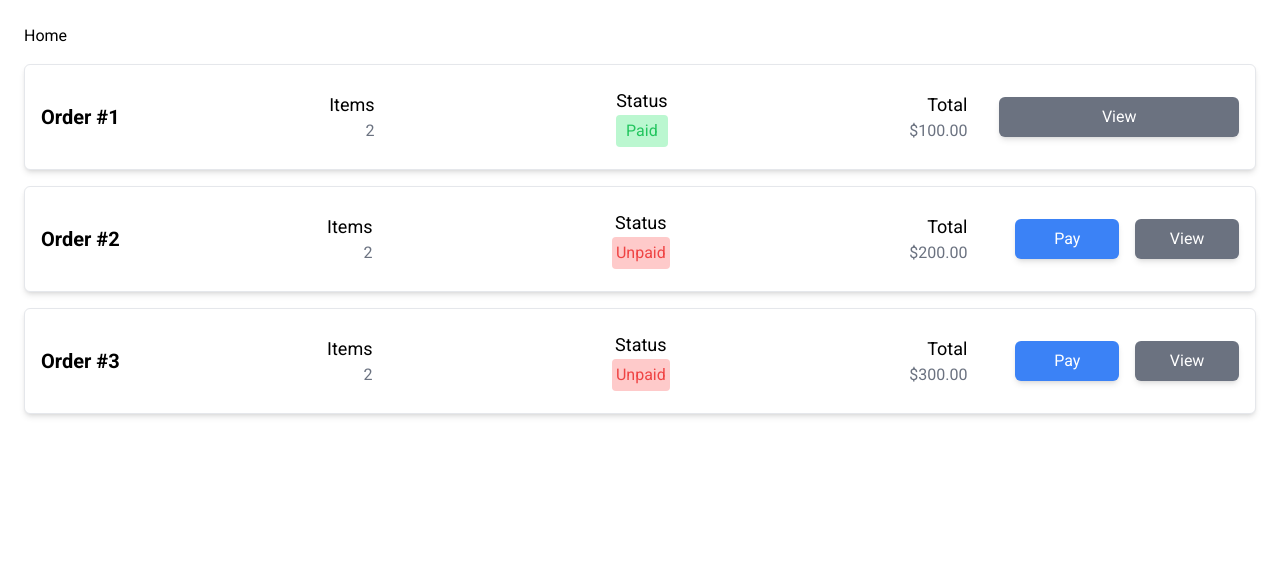
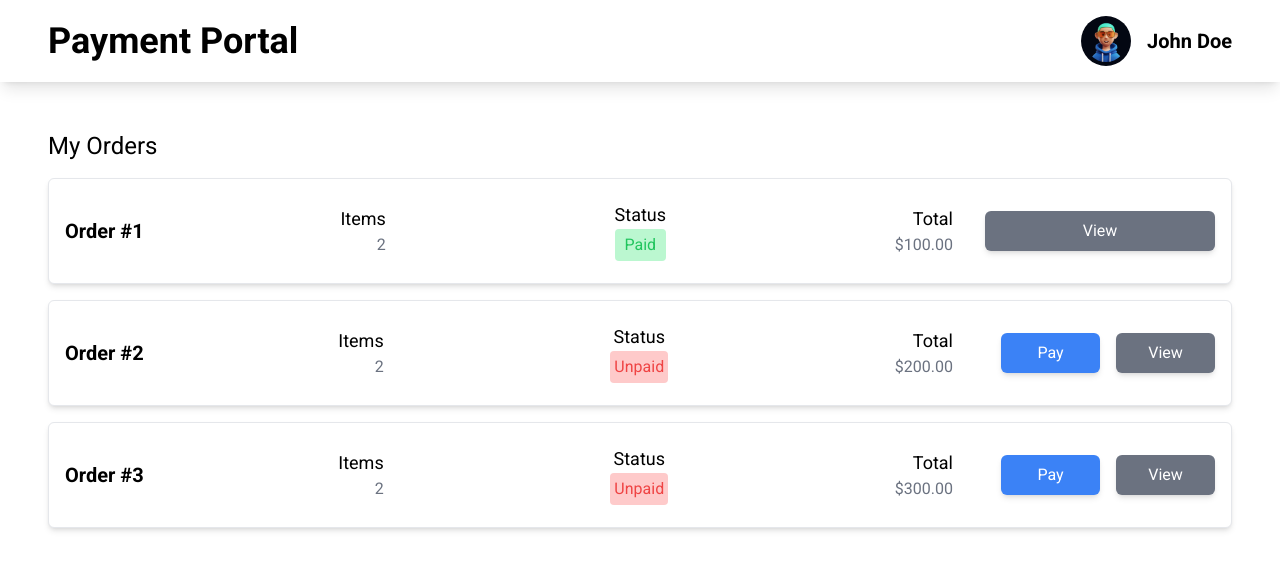
Before and after one commit to KhallilB/payment-portal, a Next.js app: page / in a window 1280 px wide. Shown: the top 570 px of the page. Built offline with nearby package versions, Linux system fonts and the light colour scheme.

Commit message:
update styling

```diff
--- a/src/app/page.tsx
+++ b/src/app/page.tsx
@@ -3,7 +3,7 @@ import OrderListTemplate from '@/modules/orders/templates/orderListTemplate'
 export default function Home() {
   return (
     <div className="container mx-auto p-6">
-      <h1>Home</h1>
+      <h1 className="text-2xl">My Orders</h1>
       <OrderListTemplate />
     </div>
   )
--- /dev/null
+++ b/src/app/template.tsx
@@ -0,0 +1,5 @@
+import DashboardLayout from '@/modules/layout/templates/dashboard'
+
+export default function Template({ children }: { children: React.ReactNode }) {
+  return <DashboardLayout>{children}</DashboardLayout>
+}
--- /dev/null
+++ b/src/modules/layout/components/navbar.tsx
@@ -0,0 +1,20 @@
+import Image from 'next/image'
+
+export default function Navbar() {
+  return (
+    <div className="flex items-center justify-between px-12 py-4 shadow-lg">
+      <h1 className="text-4xl font-bold">Payment Portal</h1>
+
+      <div className="flex flex-row items-center">
+        <Image
+          src="/avatar.png"
+          alt="user avatar"
+          width={50}
+          height={0}
+          className="h-auto rounded-full bg-gray-950 p-1"
+        />
+        <h3 className="ml-4 hidden text-xl font-bold lg:block">John Doe</h3>
+      </div>
+    </div>
+  )
+}
--- /dev/null
+++ b/src/modules/layout/templates/dashboard.tsx
@@ -0,0 +1,14 @@
+import Navbar from '@/modules/layout/components/navbar'
+
+export default function DashboardLayout({
+  children,
+}: {
+  children: React.ReactNode
+}) {
+  return (
+    <div>
+      <Navbar />
+      <div className="container mx-auto p-6">{children}</div>
+    </div>
+  )
+}
--- a/src/modules/orders/templates/payOrderTemplate.tsx
+++ b/src/modules/orders/templates/payOrderTemplate.tsx
@@ -1,10 +1,12 @@
 'use client'
 import { useEffect, useState } from 'react'
+import { useRouter } from 'next/navigation'
 
 import PaymentTab from '@/modules/orders/components/paymentTab'
 import StripePayment from '@/modules/orders/components/stripePayment'
 import CheckPayment from '@/modules/orders/components/checkPayment'
 import WirePayment from '@/modules/orders/components/wirePayment'
+import Button from '@/modules/common/button'
 
 import { Orders } from '@/lib/config/orders'
 
@@ -18,17 +20,27 @@ export default function PayOrderTemplate({ params }: Props) {
   const [selected, setSelected] = useState('stripe')
   const [order, setOrder] = useState(Orders.find((o) => o.id === params.id))
 
+  const router = useRouter()
+
   useEffect(() => {
     if (order?.paid === 'paid') {
-      return window.location.replace('/')
+      return router.replace('/')
     }
   }, [order])
 
   return (
     <div className="container mx-auto p-6">
-      <h1>Pay Order {params.id}</h1>
-      <div>
-        <h2>PaymentType</h2>
+      <div className="flex w-full flex-row items-center justify-between">
+        <h2 className="text-2xl">Pay Order #{params.id}</h2>
+        <div>
+          <Button variant="secondary" onClick={() => router.back()}>
+            Back
+          </Button>
+        </div>
+      </div>
+
+      <div className="my-8">
+        <h2 className="my-4 text-xl font-bold">Choose a payment type</h2>
         <div className="flex h-16 w-full flex-row justify-start">
           <PaymentTab
             variant="stripe"
```
Also changed, not shown: public/avatar.png (added).
